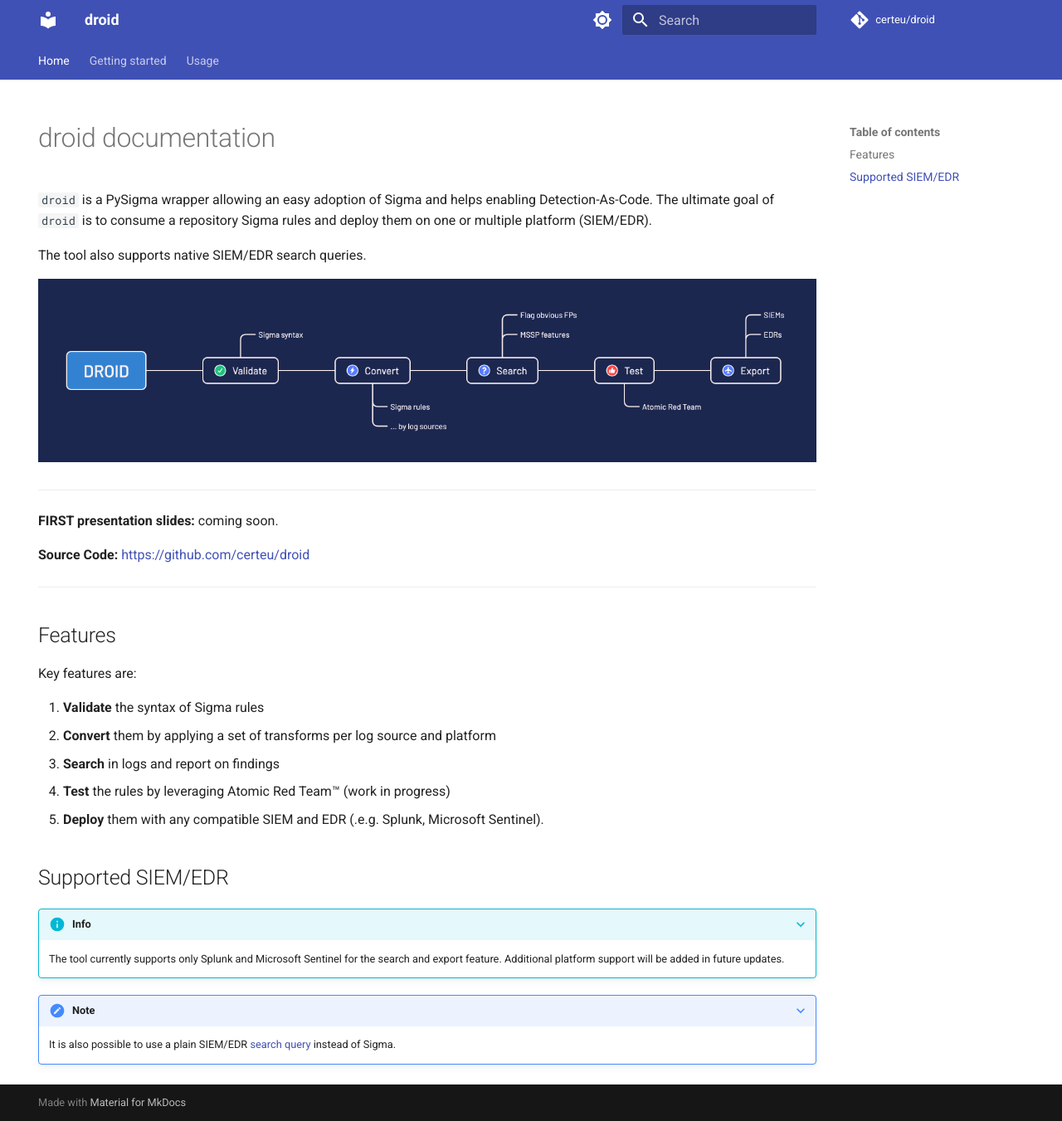
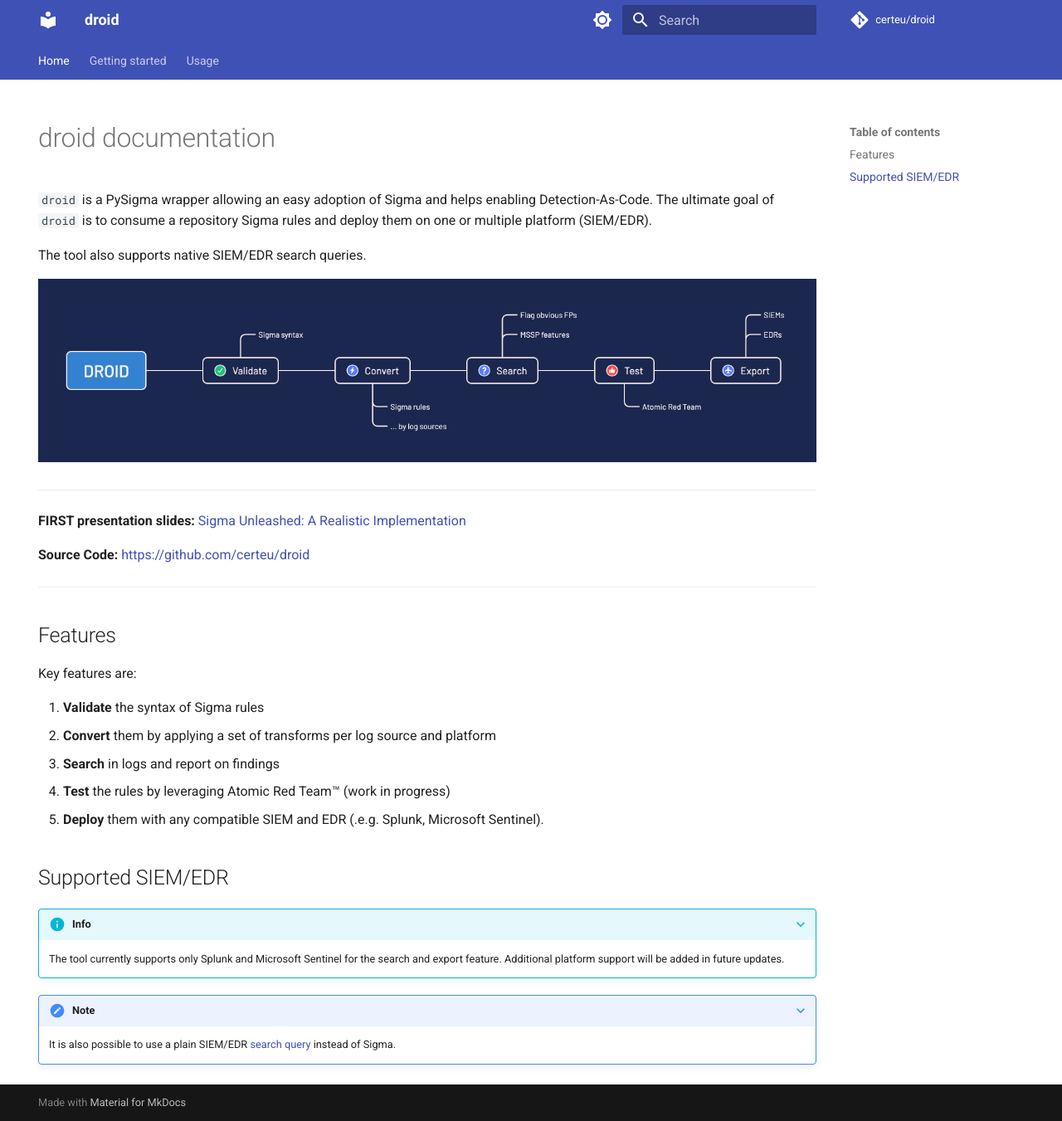
Before and after one commit to certeu/droid-docs, an MkDocs documentation site: the page built from docs/index.md, in a window 1280 px wide and 1351 px high. Shown: the whole window at 83% size. Built offline with MkDocs 1.6.1 and Material for MkDocs 9.7.7, drawn with Linux system fonts in a browser that asks for light colours; comment, search, counter and statistics services are not loaded.

Commit message:
upd: home page with talk slides

```diff
--- a/docs/index.md
+++ b/docs/index.md
@@ -13,7 +13,7 @@ The tool also supports native SIEM/EDR search queries.
 
 ---
 
-**FIRST presentation slides:** coming soon.
+**FIRST presentation slides:** [Sigma Unleashed: A Realistic Implementation](https://www.first.org/resources/papers/conf2024/1315-1350-Sigma-Unleashed-Mathieu-Le-Cleach.pdf)
 
 **Source Code:** [https://github.com/certeu/droid](https://github.com/certeu/droid)
 
```
